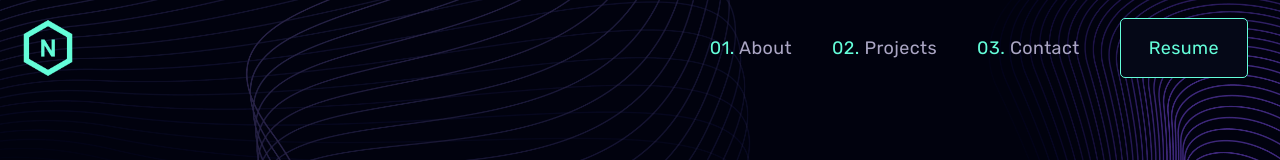
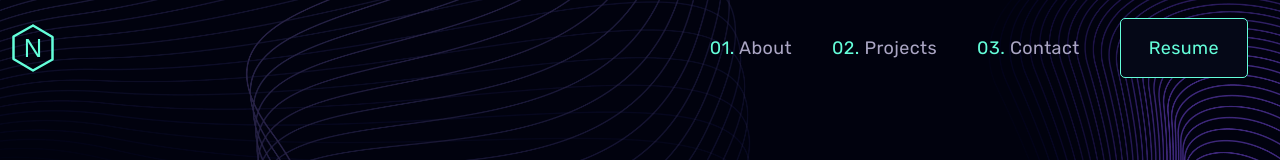
Before and after one commit to NekruzAsh/MyPortfolio, a Next.js app: page / in a window 1280 px wide. Shown: the top 160 px of the page. Built offline with nearby package versions, Linux system fonts and the light colour scheme.

Commit message:
added the animation for an svg in the navbar

```diff
--- a/app/components/Navbar.jsx
+++ b/app/components/Navbar.jsx
@@ -3,6 +3,7 @@ import React, { useState, useEffect, useRef } from "react";
 import Image from "next/image";
 import Link from "next/link";
 import "../globals.css";
+import anime from 'animejs/lib/anime.es.js';
 
 const myResume = "https://www.linkedin.com/in/nekruzash/";
 
@@ -30,6 +31,25 @@ const navbar = () => {
     window.addEventListener("scroll", changeShadow);
   }, []);
 
+  useEffect(() => {
+    anime({
+      targets: '#hexagon path',
+      strokeDashoffset: [anime.setDashoffset, 0],
+      easing: 'easeInOutQuart',
+      duration: 2000,
+      delay: function(el, i) { return i * 250 },
+
+    });
+
+    anime({
+      targets: '#hexagon #B',
+      duration: 1000,
+      opacity: 1,
+      easing: 'easeInOutQuart',
+
+    });
+  }, []);
+
   return (
     <div
       className={
@@ -39,7 +59,49 @@ const navbar = () => {
       }
     >
       <div className="flex justify-between items-center w-full h-full px-2 2xl:px-16">
-        <Link href="/#home">
+
+          <svg
+            id="hexagon"
+            viewBox="0 0 100 100"
+            fill="none"
+            xmlns="http://www.w3.org/2000/svg"
+            xmlnsXlink="http://www.w3.org/1999/xlink"
+            width="50" // specify the width
+            height="50"
+          >
+            <g>
+              <g
+                id="B"
+                transform="translate(31, 35)"
+                fill="#64FFDA"
+                style={{ opacity: 1 }}
+                fontFamily="system-ui,Calibre-Medium, Calibre,sans-serif"
+                fontSize="50"
+                fontWeight="400"
+                letterSpacing="4.16666603"
+              >
+                <text>
+                  <tspan x="0.141666985" y="33">
+                    N
+                  </tspan>
+                </text>
+              </g>
+              <path
+                stroke="#64FFDA"
+                strokeWidth="5"
+                strokeLinecap="round"
+                strokeLinejoin="round"
+                d="M 50, 5
+ L 11, 27
+ L 11, 72
+ L 50, 95
+ L 89, 73
+ L 89, 28 z"
+              />
+            </g>
+          </svg>
+
+        {/* <Link href="/#home">
           <Image
             src="/images/logoo.webp"
             alt="logo"
@@ -47,7 +109,7 @@ const navbar = () => {
             height={80}
             quality={100}
           />
-        </Link>
+        </Link> */}
         <div>
           <ul className="hidden items-center md:flex">
             <Link href="/#about">
@@ -65,9 +127,13 @@ const navbar = () => {
                 <span className=" text-[#64feda]">03.</span> Contact
               </li>
             </Link>
-              <a href={myResume} target="_blank" className="button ml-10 mr-6 text-lg">
-                Resume
-              </a>
+            <a
+              href={myResume}
+              target="_blank"
+              className="button ml-10 mr-6 text-lg"
+            >
+              Resume
+            </a>
           </ul>
           <div className="md:hidden">
             <label className="hamburger">
@@ -125,8 +191,8 @@ const navbar = () => {
               </Link>
             </ul>
             <a href={myResume} target="_blank" className="button mt-5 text-lg">
-                Resume
-              </a>
+              Resume
+            </a>
           </div>
         </div>
       </div>
--- a/package.json
+++ b/package.json
@@ -9,6 +9,7 @@
     "lint": "next lint"
   },
   "dependencies": {
+    "animejs": "^3.2.2",
     "framer-motion": "^10.16.16",
     "next": "14.0.3",
     "react": "^18",
```
Also changed, not shown: 1 other file (tests, documents, lock files or other folders).
